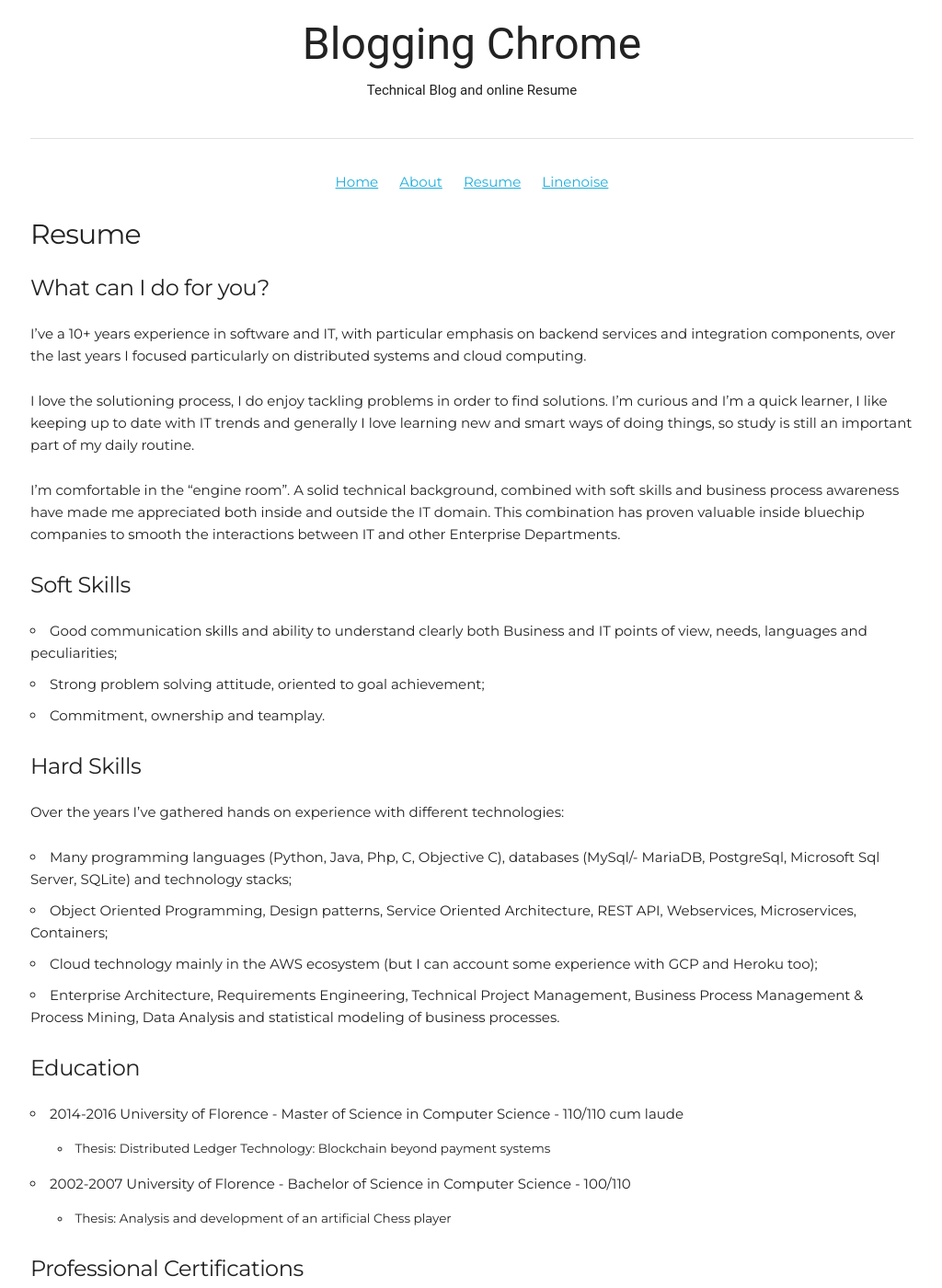
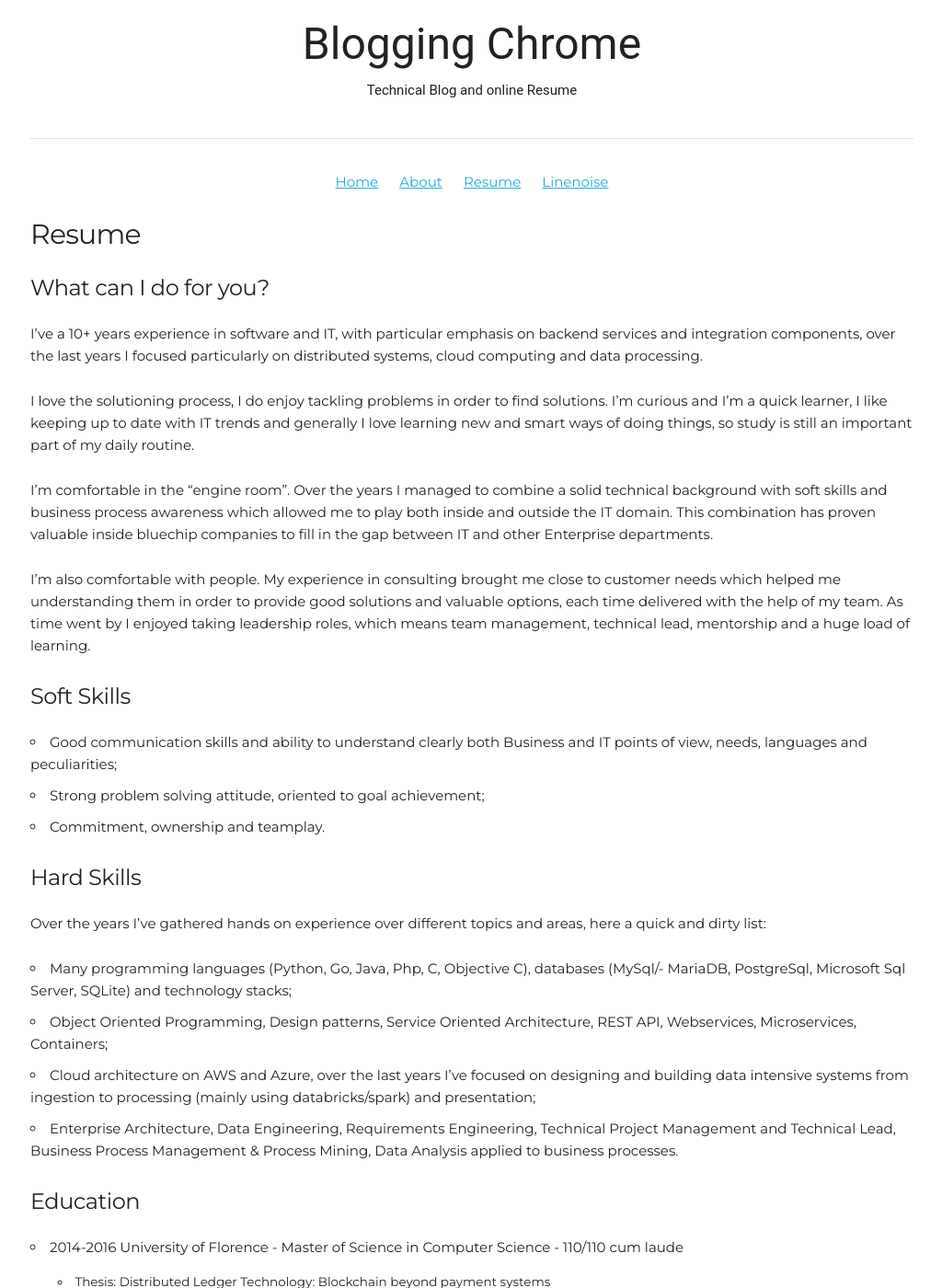
Before and after one commit to paoloriccardi/paoloriccardi.github.io, a Jekyll site: the page built from resume.md, in a window 1280 px wide and 1400 px high. Shown: the whole window at 92% size, without its empty margins (127-1151 px from the left). Built offline with Jekyll 4.4.1, drawn with Linux system fonts in a browser that asks for light colours.

Commit message:
updated whoami, index and resume

```diff
--- a/resume.md
+++ b/resume.md
@@ -6,12 +6,14 @@ permalink: /Resume/
 #### {{page.title}}
 
 ##### What can I do for you?
-I've a 10+ years experience in software and IT, with particular emphasis on backend services and integration components, over the last years I focused particularly on distributed systems and cloud computing.
+I've a 10+ years experience in software and IT, with particular emphasis on backend services and integration components, over the last years I focused particularly on distributed systems, cloud computing and data processing.
 
 I love the solutioning process, I do enjoy tackling problems in order to find solutions.
 I'm curious and I'm a quick learner, I like keeping up to date with IT trends and generally I love learning new and smart ways of doing things, so study is still an important part of my daily routine.
 
-I'm comfortable in the "engine room". A solid technical background, combined with soft skills and business process awareness have made me appreciated both inside and outside the IT domain. This combination has proven valuable inside bluechip companies to smooth the interactions between IT and other Enterprise Departments.
+I'm comfortable in the "engine room". Over the years I managed to combine a solid technical background with soft skills and business process awareness which allowed me to play both inside and outside the IT domain. This combination has proven valuable inside bluechip companies to fill in the gap between IT and other Enterprise departments.
+
+I'm also comfortable with people. My experience in consulting brought me close to customer needs which helped me understanding them in order to provide good solutions and valuable options, each time delivered with the help of my team. As time went by I enjoyed taking leadership roles, which means team management, technical lead, mentorship and a huge load of learning.
 
 ##### Soft Skills
 - Good communication skills and ability to understand clearly both Business and IT points of view, needs, languages and peculiarities;
@@ -19,11 +21,11 @@ I'm comfortable in the "engine room". A solid technical background, combined wit
 - Commitment, ownership and teamplay.
 
 ##### Hard Skills
-Over the years I've gathered hands on experience with different technologies:
-- Many programming languages (Python, Java, Php, C, Objective C), databases (MySql/- MariaDB, PostgreSql, Microsoft Sql Server, SQLite) and technology stacks;
+Over the years I've gathered hands on experience over different topics and areas, here a quick and dirty list:
+- Many programming languages (Python, Go, Java, Php, C, Objective C), databases (MySql/- MariaDB, PostgreSql, Microsoft Sql Server, SQLite) and technology stacks;
 - Object Oriented Programming, Design patterns, Service Oriented Architecture, REST API, Webservices, Microservices, Containers;
-- Cloud technology mainly in the AWS ecosystem (but I can account some experience with GCP and Heroku too);
-- Enterprise Architecture, Requirements Engineering, Technical Project Management, Business Process Management & Process Mining, Data Analysis and statistical modeling of business processes.
+- Cloud architecture on AWS and Azure, over the last years I've focused on designing and building data intensive systems from ingestion to processing (mainly using databricks/spark) and presentation;
+- Enterprise Architecture, Data Engineering, Requirements Engineering, Technical Project Management and Technical Lead, Business Process Management & Process Mining, Data Analysis applied to business processes.
 
 ##### Education
 - 2014-2016 University of Florence - Master of Science in Computer Science - 110/110 cum laude
```
Also changed, not shown: index.md (+1 -1 lines), whoami.md (+3 -3 lines).
